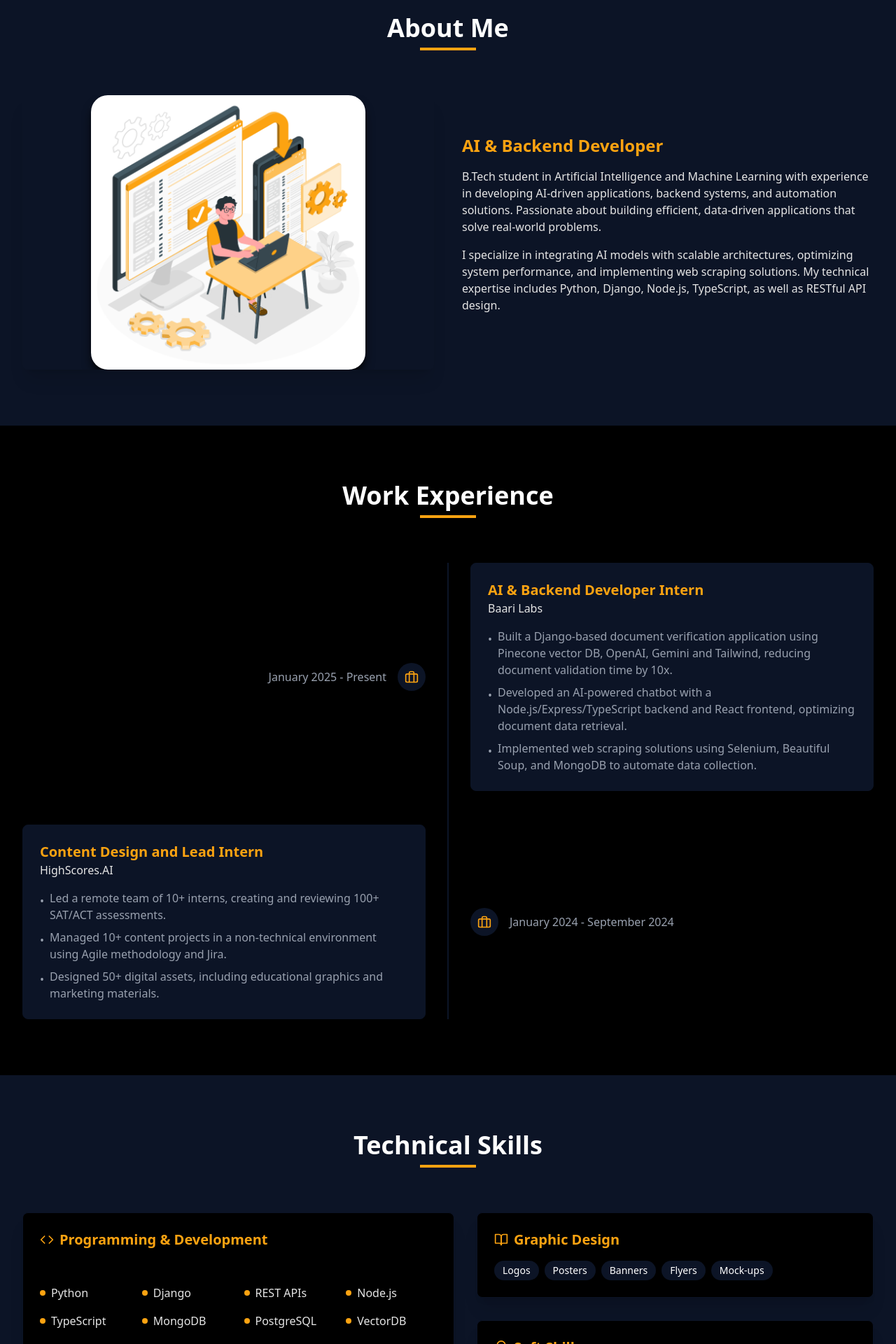
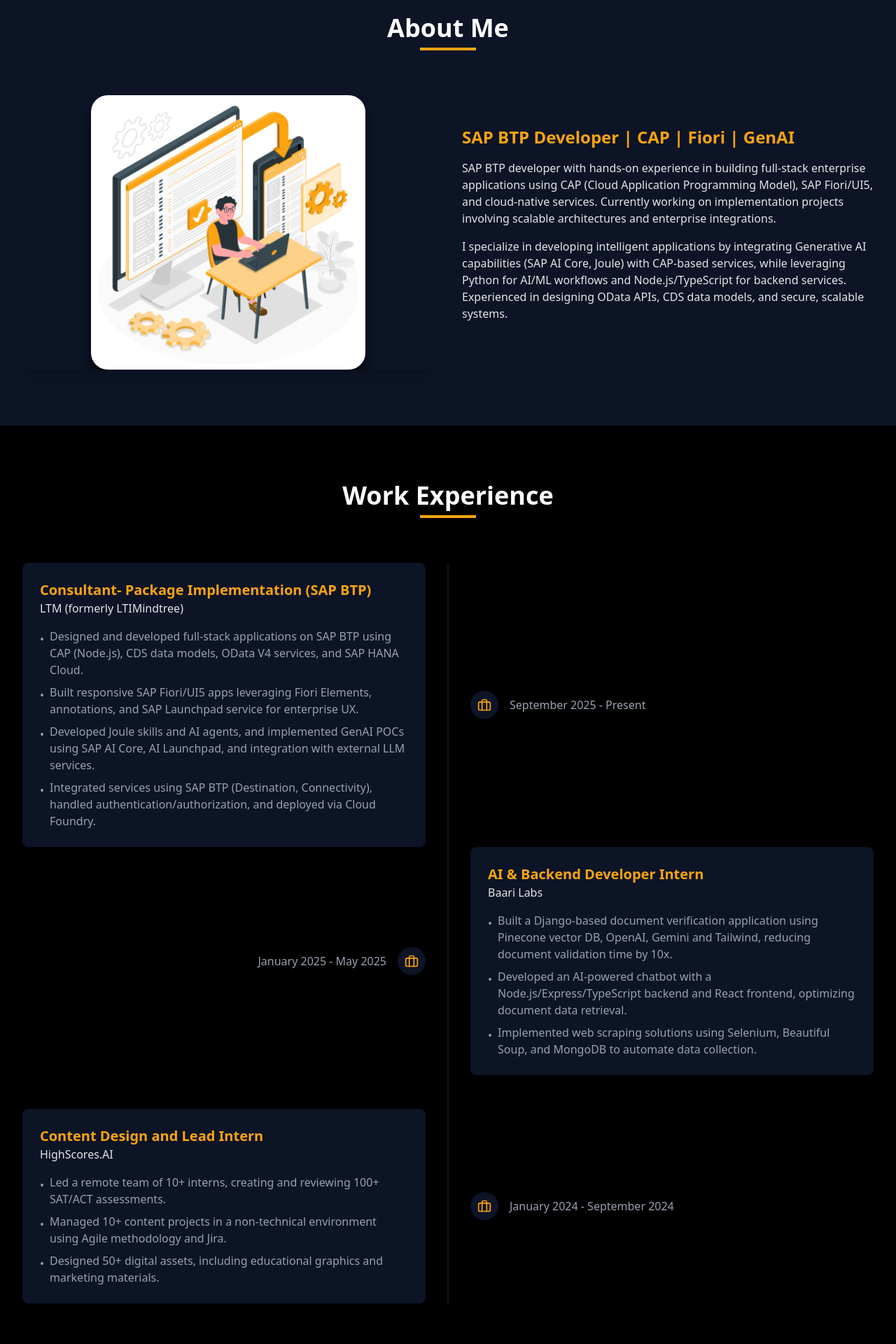
Before and after one commit to rsxxiv/Portfolio, a React (Vite) app: page / in a window 1280 px wide. Shown: the part 880-2800 px from the top of the page at 70% size. Built offline with nearby package versions, Linux system fonts and the light colour scheme.

Commit message:
updated recent experiance, skills certifications, photo and description

```diff
--- a/src/sections/About.sections.tsx
+++ b/src/sections/About.sections.tsx
@@ -32,24 +32,22 @@
 
           <div className="md:w-1/2">
             <h3 className="text-2xl font-bold text-[#fca311] mb-4">
-              {" "}
-              {/* Subheading color */}
-              AI & Backend Developer
+              SAP BTP Developer | CAP | Fiori | GenAI
             </h3>
             <p className="text-[#e5e5e5] mb-4">
-              B.Tech student in Artificial Intelligence and Machine Learning
-              with experience in developing AI-driven applications, backend
-              systems, and automation solutions. Passionate about building
-              efficient, data-driven applications that solve real-world
-              problems.
+              SAP BTP developer with hands-on experience in building full-stack
+              enterprise applications using CAP (Cloud Application Programming
+              Model), SAP Fiori/UI5, and cloud-native services. Currently
+              working on implementation projects involving scalable
+              architectures and enterprise integrations.
             </p>
             <p className="text-[#e5e5e5] mb-6">
-              I specialize in integrating AI models with scalable architectures,
-              optimizing system performance, and implementing web scraping
-              solutions. My technical expertise includes Python, Django,
-              Node.js, TypeScript, as well as RESTful API design.
+              I specialize in developing intelligent applications by integrating
+              Generative AI capabilities (SAP AI Core, Joule) with CAP-based
+              services, while leveraging Python for AI/ML workflows and
+              Node.js/TypeScript for backend services. Experienced in designing
+              OData APIs, CDS data models, and secure, scalable systems.
             </p>
-            {/* Removed the details grid and contact button as they were commented out */}
           </div>
         </div>
       </div>
--- a/src/sections/Education.sections.tsx
+++ b/src/sections/Education.sections.tsx
@@ -76,6 +76,18 @@
             <div className="space-y-6 flex-1">
               {[
                 {
+                  name: "SAP Certified Associate - Backend Developer - SAP Cloud Application Programming Model",
+                  provider: "SAP",
+                  date: "Dec 2025",
+                  link: "https://www.credly.com/badges/a94f3480-3527-4990-9c12-96d217da8ad2",
+                },
+                {
+                  name: "SAP Certified Associate - SAP Fiori Application Developer",
+                  provider: "SAP",
+                  date: "Nov 2025",
+                  link: "https://www.credly.com/badges/0663e4e1-beb1-471d-a2ed-2aa702f1dcff",
+                },
+                {
                   name: "Generative AI with Large Language Models",
                   provider: "DeepLearning.AI - Coursera",
                   date: "Apr-May 2025",
--- a/src/sections/Experiance.sections.tsx
+++ b/src/sections/Experiance.sections.tsx
@@ -17,11 +17,67 @@
         </div>
 
         <div className="relative before:absolute before:inset-y-0 before:left-5 before:w-0.5 before:bg-[#0c1426] before:bg-opacity-70 md:before:left-1/2 md:before:-translate-x-1/2">
+          {/* Timeline Entry: LTM */}
+          <div className="relative md:flex items-center md:justify-between group">
+            <div className="md:w-1/2 md:pl-8 md:order-2 flex md:justify-start items-center mb-4 md:mb-0 space-x-4">
+              <div className="z-10 flex items-center justify-center w-10 h-10 bg-[#0c1426] rounded-full shadow-md">
+                <FiBriefcase className="w-5 h-5 text-[#fca311]" />
+              </div>
+              <div className="text-gray-400 text-left">
+                September 2025 - Present
+              </div>
+            </div>
+            <div className="md:w-1/2 md:pr-8 md:order-1">
+              <div className="bg-[#0c1426] p-6 rounded-lg shadow-lg border border-[#0c1426] border-opacity-60 group-hover:border-[#fca311] group-hover:shadow-[#fca311]/10 transition-all">
+                <h3 className="text-xl font-bold text-[#fca311]">
+                  Consultant- Package Implementation (SAP BTP)
+                </h3>
+                <p className="text-[#e5e5e5] mb-4">
+                  LTM (formerly LTIMindtree)
+                </p>
+                <ul className="text-gray-400 space-y-2">
+                  <li className="flex items-start">
+                    <div className="mr-2 mt-1">•</div>
+                    <div>
+                      Designed and developed full-stack applications on SAP BTP
+                      using CAP (Node.js), CDS data models, OData V4 services,
+                      and SAP HANA Cloud.
+                    </div>
+                  </li>
+                  <li className="flex items-start">
+                    <div className="mr-2 mt-1">•</div>
+                    <div>
+                      Built responsive SAP Fiori/UI5 apps leveraging Fiori
+                      Elements, annotations, and SAP Launchpad service for
+                      enterprise UX.
+                    </div>
+                  </li>
+                  <li className="flex items-start">
+                    <div className="mr-2 mt-1">•</div>
+                    <div>
+                      Developed Joule skills and AI agents, and implemented
+                      GenAI POCs using SAP AI Core, AI Launchpad, and
+                      integration with external LLM services.
+                    </div>
+                  </li>
+                  <li className="flex items-start">
+                    <div className="mr-2 mt-1">•</div>
+                    <div>
+                      Integrated services using SAP BTP (Destination,
+                      Connectivity), handled authentication/authorization, and
+                      deployed via Cloud Foundry.
+                    </div>
+                  </li>
+                </ul>
+              </div>
+            </div>
+          </div>
+
           {/* Timeline Entry: Baari Labs */}
           <div className="relative md:flex items-center md:justify-between mb-12 group">
             <div className="md:w-1/2 md:pr-8 flex md:justify-end items-center mb-4 md:mb-0 space-x-4">
               <div className="text-gray-400 text-right">
-                January 2025 - Present
+                January 2025 - May 2025
               </div>
               <div className="z-10 flex items-center justify-center w-10 h-10 bg-[#0c1426] rounded-full shadow-md">
                 <FiBriefcase className="w-5 h-5 text-[#fca311]" />
--- a/src/sections/Hero.sections.tsx
+++ b/src/sections/Hero.sections.tsx
@@ -27,11 +27,12 @@
               <span className="block text-[#fca311] mt-1">Rudraksh Saraf</span>
             </h1>
             <p className="mt-3 text-lg sm:text-xl md:text-2xl text-[#e5e5e5]">
-              AI & Backend Developer
+              SAP BTP Developer | CAP | Fiori | GenAI
             </p>
             <p className="mt-5 text-gray-400 max-w-md">
-              Building AI-driven applications and scalable backend systems with
-              a focus on efficiency and innovation.
+              Designing and developing intelligent full-stack enterprise
+              applications using SAP CAP, Fiori/UI5, and Generative AI
+              technologies.
             </p>
             <div className="mt-8 flex flex-wrap gap-4 justify-center md:justify-start">
               <a
@@ -86,9 +87,10 @@
             <div className="relative w-full h-96">
               <div className="absolute inset-0 bg-[#0c1426] rounded-lg backdrop-blur-md border-3 border-[#fca311] border-opacity-50"></div>
               <div className="relative w-full h-96 flex items-center justify-center">
-                <div className="relative h-64 w-64 rounded-full bg-gradient-to-br from-[#fca311] to-[#e5e5e5] shadow-2xl shadow-[#fca311]/20 flex items-center justify-center">
+                <div className="relative h-64 w-64 rounded-full bg-gradient-to-br from-[#1f1f1d] to-[#1f1f1d] shadow-2xl shadow-[#fca311]/20 flex items-center justify-center">
                   <img
-                    src="profile-pic2.png"
+                    src="profile-transparent-enhanced.png"
+                    // src="profile-pic2.png"
                     alt="Rudraksh Saraf"
                     className="h-56 w-56 object-cover rounded-full shadow-lg shadow-[#0c1426]/60"
                   />
--- a/src/sections/Skills.sections.tsx
+++ b/src/sections/Skills.sections.tsx
@@ -29,26 +29,35 @@
             </h3>
             <div className="grid grid-cols-2 sm:grid-cols-4 gap-4">
               {[
+                // 🔥 Core Identity (CAP + BTP first)
+                "SAP BTP",
+                "SAP CAP",
+                "SAP HANA Cloud",
+                "Cloud Foundry",
+                "XSUAA",
+
+                // 🚀 GenAI (enterprise + SAP context)
+                "SAP GenAI Services",
+                "SAP Joule",
+                "Generative AI",
+                "LLM Integration",
+                "Prompt Engineering",
+                "VectorDB",
+
+                // 🎨 UI Layer (CAP full-stack)
+                "SAP Fiori",
+                "SAP UI5",
+
+                // ⚙️ Backend (supporting CAP)
                 "Python",
-                      "Django",
-                      "REST APIs",
                 "Node.js",
                 "TypeScript",
-                      "MongoDB",
+                "REST APIs",
                 "PostgreSQL",
-                      "VectorDB",
-                      "Pinecone",
+
+                // 🛠 Tools (minimal but relevant)
                 "Postman",
                 "Agile (Jira)",
-                      "StreamLit",
-                      "Numpy",
-                      "Pandas",
-                      "Matplotlib",
-                      "Sklearn",
-                      "CNN",
-                      "Arduino",
-                      "HTML",
-                      "CSS",
               ].map((skill) => (
                 <div key={skill} className="flex items-center space-x-2">
                   <div className="w-2 h-2 bg-[#fca311] rounded-full flex-shrink-0"></div>{" "}
@@ -95,13 +104,13 @@
               </h3>
               <div className="flex flex-wrap gap-2">
                 {[
-                        "Teamwork",
-                        "Problem Solving",
-                        "Critical Thinking",
-                        "Leadership",
-                        "Team Management",
-                        "Communications",
-                        "Public Speaking",
+                  "Analytical Problem Solving",
+                  "System Design Thinking",
+                  "Stakeholder Communication",
+                  "Agile Collaboration",
+                  "Ownership & Accountability",
+                  "Technical Documentation",
+                  "Team Leadership",
                 ].map((skill) => (
                   <span
                     key={skill}
@@ -126,11 +135,14 @@
           </h3>
           <div className="space-y-6">
             {[
-                    { name: "Backend Development", percentage: 90 },
-                    { name: "AI & Machine Learning", percentage: 85 },
-                    { name: "Database Management", percentage: 80 },
-                    { name: "API Development", percentage: 90 },
-                    { name: "Web Scraping & Automation", percentage: 85 },
+              { name: "SAP CAP Full-Stack Development", percentage: 90 },
+              { name: "SAP Fiori / UI5 Development", percentage: 85 },
+              { name: "SAP BTP & Cloud Services", percentage: 85 },
+              {
+                name: "Generative AI Integration (Joule / AI Core)",
+                percentage: 75,
+              },
+              { name: "API & OData Service Development", percentage: 80 },
             ].map((skill) => (
               <div key={skill.name} className="space-y-2">
                 <div className="flex justify-between">
```
Also changed, not shown: public/profile-new.jpg (added), 1 other file (tests, documents, lock files or other folders). Lines whose indentation alone changed are shown as unchanged.
